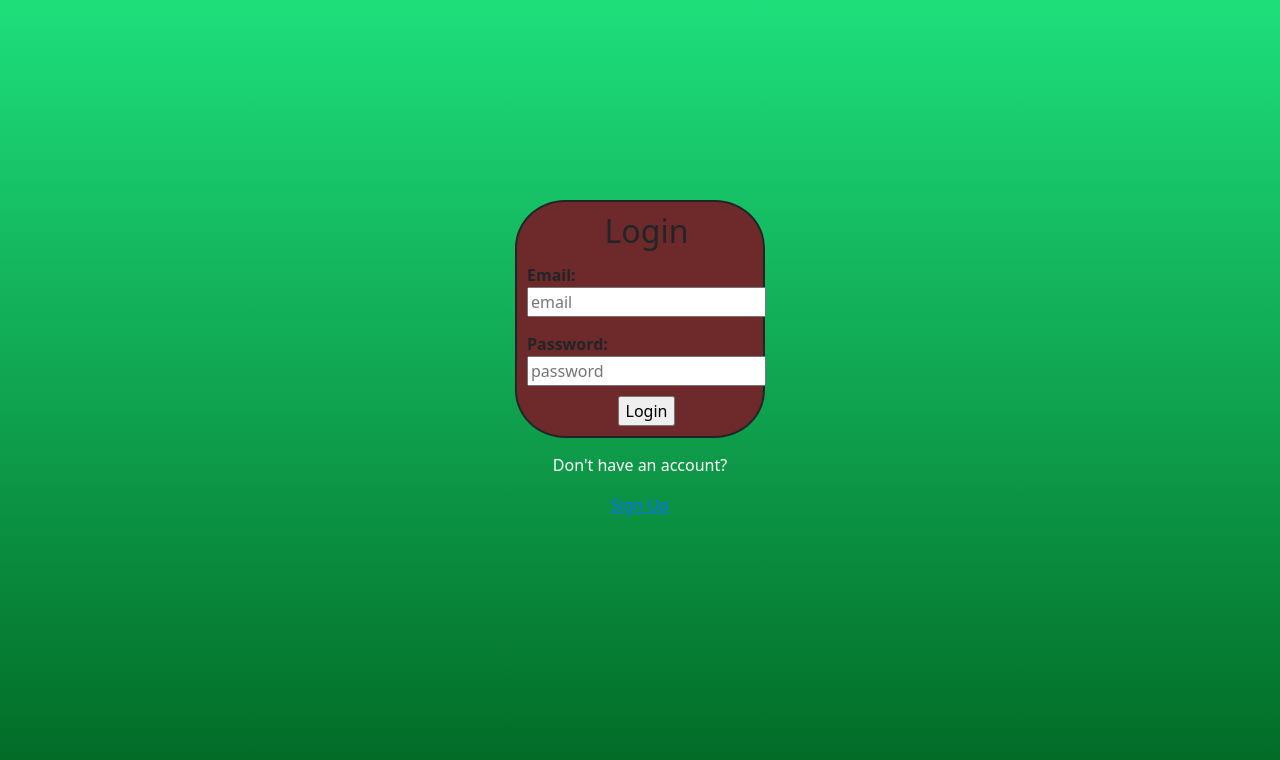
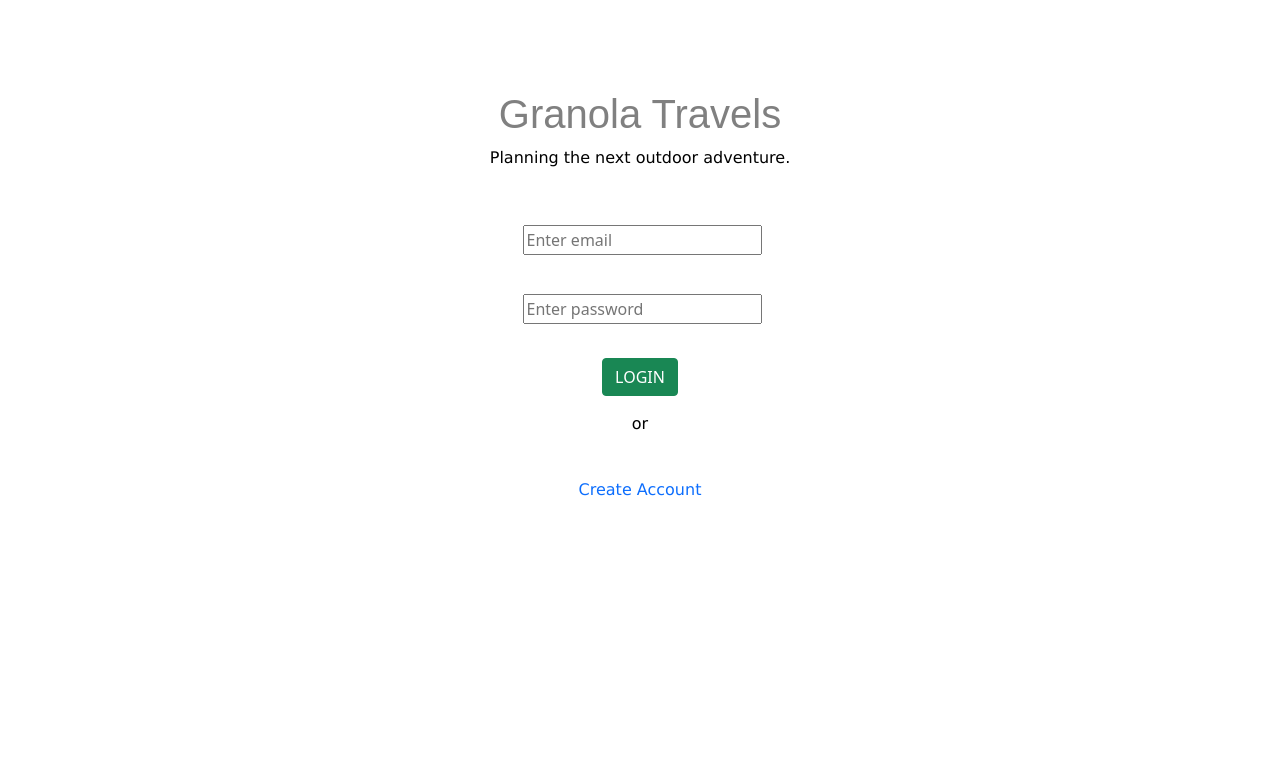
Before and after one commit to AldrichTambajong/GranolaTrailsWeatherApp, a React (Create React App) app in the folder frontend/: page /login in a window 1280 px wide. Shown: the top 760 px of the page. Built offline with nearby package versions, Linux system fonts and the light colour scheme.

Commit message:
updated ui

```diff
--- a/frontend/src/App.css
+++ b/frontend/src/App.css
@@ -1,8 +1,3 @@
-body {
-  background: linear-gradient(to bottom, #1edf7b 0%, #016623 100%);
-  min-height: 100vh;
-}
-
 .App {
   text-align: center;
   margin: 0 0 30px 0;
@@ -11,11 +6,6 @@ body {
 .App-logo {
   height: 40vmin;
   pointer-events: none;
-}
-
-h1 {
-  font-family: Cambria, Cochin, Georgia, Times, "Times New Roman", serif;
-  font-weight: bold;
 }
 
 @media (prefers-reduced-motion: no-preference) {
@@ -47,20 +37,37 @@ h1 {
     transform: rotate(360deg);
   }
 }
+h1{
+  text-align: center;
+  font-family: Arial, Helvetica, sans-serif;
+  color: grey;
+  font-weight: 100;
+  font-size: 100px;
+  /* margin-top: 30%; */
+  padding-top: 90px;
+}
+p{
+  margin-top: 9%;
+  text-align: center;
+  font-family: Verdana, Geneva, Tahoma, sans-serif;
+  font-weight: 200px;
+  font-size: 16px;
+  color: black;
+}
 .login-container {
-  background: rgb(110, 42, 42);
-  display: flex;
+  /* display: flex; */
   text-align: center;
-  border: 2.5px;
+  /* border: 2.5px;
   border-style: solid;
-  border-radius: 20%;
-  width: 250px;
-  height: auto;
+  border-radius: 20%; */
+  /* margin-top: %; */
+  width: 255px;
+  /* height: auto; */
   padding: 10px;
   margin-left: auto;
   margin-right: auto;
-  position: relative;
-  top: 200px;
+  /* position: relative; */
+  /* top: 200px; */
 }
 
 .login-container input[type="password"],
@@ -86,11 +93,13 @@ input[type="email"] {
 }
 
 .signUpLink {
-  color: white;
   margin-right: auto;
   margin-left: auto;
   text-align: center;
-  margin-top: 215px;
+  font-family: Verdana, Geneva, Tahoma, sans-serif;
+  padding-bottom: 20%;
+  /* margin-top: 215px; */
+
 }
 
 .suggest {
@@ -199,12 +208,6 @@ input[type="email"] {
   background-color: #b23b3b;
 }
 
-.navbar {
-  background-color: black;
-  height: auto;
-  padding: 0%;
-}
-
 .bruv {
   margin: auto;
 }
--- a/frontend/src/App.js
+++ b/frontend/src/App.js
@@ -44,8 +44,7 @@ function App() {
                     setUserState={setUserState}
                     setUserActivities={setUserActivities}></Login>
                   <div className='signUpLink'>
-                    <p>Don't have an account?</p>
-                    <NavLink to='/signUp'>Sign Up</NavLink>
+                    <NavLink to='/signUp' style = {{ textDecoration: 'none'}}>Create Account</NavLink>
                   </div>
                 </div>
               )
@@ -57,8 +56,8 @@ function App() {
               loggedIn === "true" ? (
                 <div class='container'>
                   <Navbar name={name} email={email}></Navbar>
-                  <h1>Granola Trails</h1>
-                  <div class='row'></div>
+
+
                   <div class='row'>
                     <ActivityList
                       userState={userState}
--- a/frontend/src/components/ActivityList.js
+++ b/frontend/src/components/ActivityList.js
@@ -50,7 +50,7 @@ function ActivityList(props) {
                   <Card.Title>{item["name"]}</Card.Title>
                   <Card.Text>
                     <p>
-                      <b>Temp High:</b> {item["weather"]["high"]}° F
+                      <i class="fas fa-temperature-high"></i>{item["weather"]["high"]}° F
                     </p>
                     <p>
                       <b>Temp Low:</b> {item["weather"]["low"]}° F
--- a/frontend/src/components/Login.js
+++ b/frontend/src/components/Login.js
@@ -43,35 +43,46 @@ function Login(props) {
   }
 
   return (
+
     <div>
+    <h1>Granola Travels</h1>
+    <p>Planning the next outdoor adventure.</p>
       <div className='login-container'>
         <form method='POST' onSubmit={(e) => submit(e)}>
-          <h2>Login</h2>
           <div className='inputDiv'>
-            <label>Email:</label>
+            {/* <label>Email:</label> */}
             <br />
             <input
-              type='email'
+              type='text'
               name='email'
-              placeholder='email'
+              placeholder='Enter email'
               className='inputCenter'
               value={email}
               onChange={(e) => setEmail(e.target.value)}
             />
           </div>
           <div className='inputDiv'>
-            <label>Password:</label>
+            {/* <label>Password:</label> */}
             <br />
             <input
               type='password'
               name='password'
-              placeholder='password'
+              placeholder='Enter password'
               className='inputCenter'
               value={password}
               onChange={(e) => setPassword(e.target.value)}
             />
           </div>
-          <input type='submit' value='Login' />
+        {/* <div class = "text-center mb-3"> */}
+          <br />
+          <br />
+          {/* <input type='submit' value='Login'/> */}
+          <div class="text-center mb-3">
+            <button type="submit" class="btn btn-success login-btn mb-3">LOGIN</button>
+            <br />
+            <p>or</p>
+        </div>
+        {/* </div> */}
         </form>
       </div>
       <div className='suggest'>
@@ -80,6 +91,7 @@ function Login(props) {
         ) : (
           <p></p>
         )}
+
       </div>
       <script src='/static/script.js'></script>
     </div>
--- a/frontend/src/components/Navbar.js
+++ b/frontend/src/components/Navbar.js
@@ -3,23 +3,14 @@ import { Link } from "react-router-dom";
 
 function Navbar() {
   return (
-    <nav className='navbar'>
-      <div className='container-fluid'>
-        <ul className='header-nav'>
-          <li>
-            <Link className='link' to='/home'>
-              Home
-            </Link>
-          </li>
+    <nav class="navbar navbar-expand-lg justify-content-between">
+      <a class="navbar-brand mb-0 h1">Granola Trails</a>
+
+      <div class="collapse navbar-collapse me-auto" id="navbarSupportedContent">
+        <ul class="navbar-nav me-auto mb-2 mb-lg-0">
         </ul>
-
-        <ul className='header-nav'>
-          <li>
-            <Link className='logout' to='/logout'>
-              Log Out
-            </Link>
-          </li>
-        </ul>
+        <Link className="nav-link" to='/home'>Home</Link>
+        <Link className='nav-link' to='/logout'>Logout</Link>
       </div>
     </nav>
   );
```
